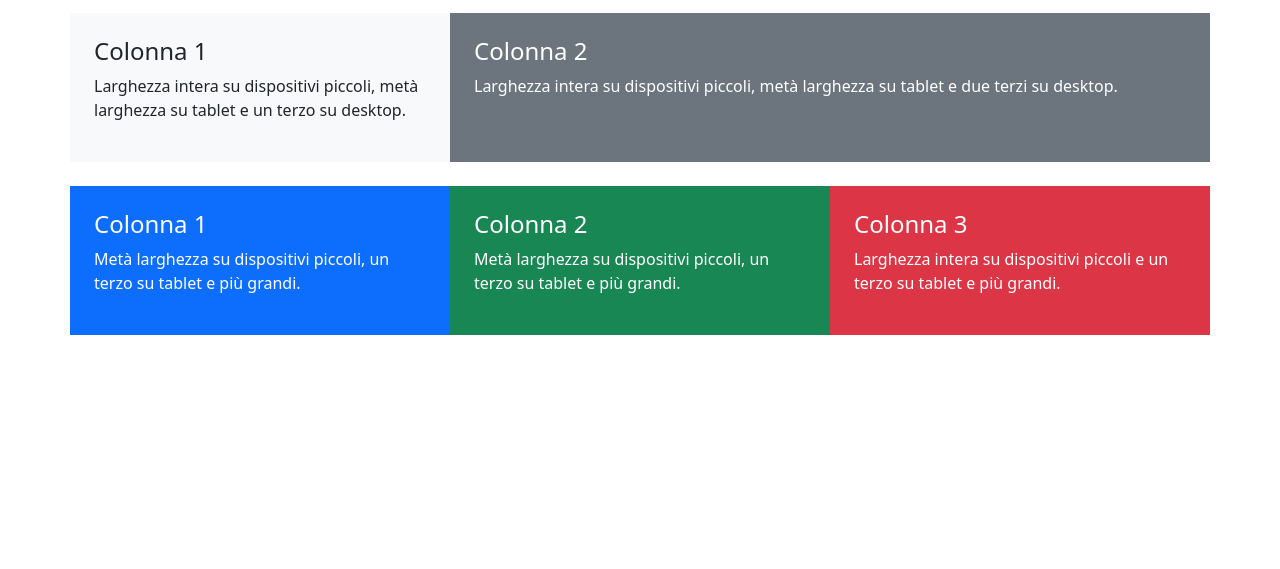
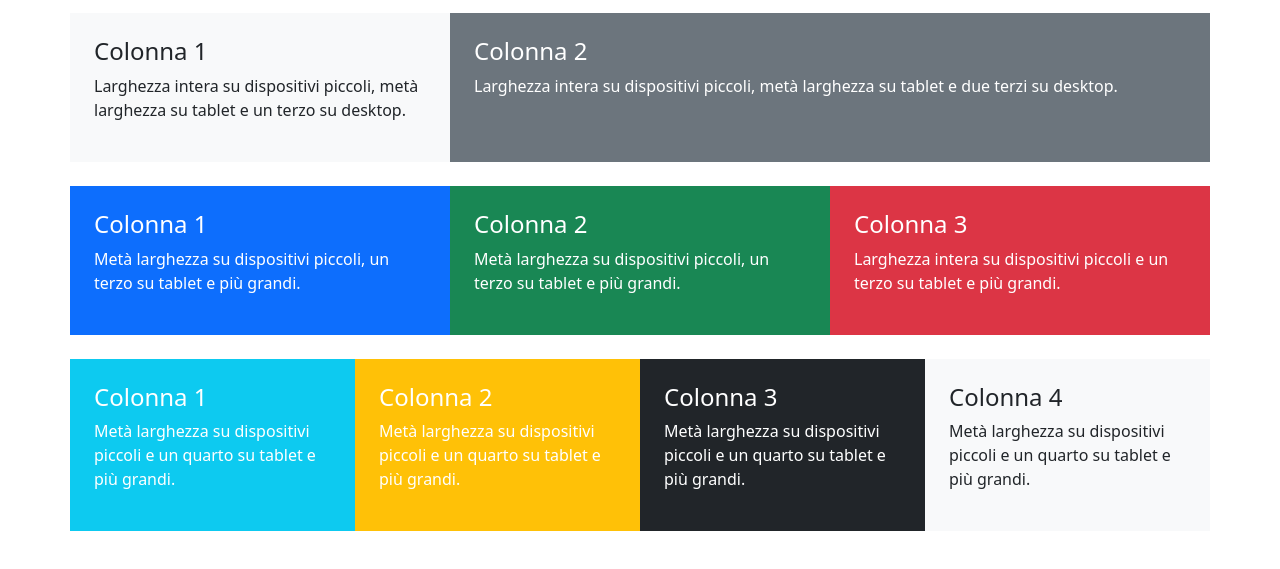
Before and after one commit to Simone-Fratini/htmlcss-bootstrap-layout, a plain HTML site: page index.html in a window 1280 px wide. Shown: the part 131-700 px from the top of the page. Drawn offline with nearby package versions, Linux system fonts and the light colour scheme.

Commit message:
aggiunte altre sezioni

```diff
--- a/index.html
+++ b/index.html
@@ -23,6 +23,7 @@
             </div>
         </div>
 
+
         <div class="row mb-4">
             <div class="col-6 col-sm-4 bg-primary text-white p-4">
                 <h4>Colonna 1</h4>
@@ -39,6 +40,24 @@
         </div>
 
 
+        <div class="row">
+            <div class="col-6 col-sm-3 bg-info text-white p-4">
+                <h4>Colonna 1</h4>
+                <p>Metà larghezza su dispositivi piccoli e un quarto su tablet e più grandi.</p>
+            </div>
+            <div class="col-6 col-sm-3 bg-warning text-white p-4">
+                <h4>Colonna 2</h4>
+                <p>Metà larghezza su dispositivi piccoli e un quarto su tablet e più grandi.</p>
+            </div>
+            <div class="col-6 col-sm-3 bg-dark text-white p-4">
+                <h4>Colonna 3</h4>
+                <p>Metà larghezza su dispositivi piccoli e un quarto su tablet e più grandi.</p>
+            </div>
+            <div class="col-6 col-sm-3 bg-light text-dark p-4">
+                <h4>Colonna 4</h4>
+                <p>Metà larghezza su dispositivi piccoli e un quarto su tablet e più grandi.</p>
+            </div>
+        </div>
     </div>
 
     <script src="https://cdn.jsdelivr.net/npm/bootstrap@5.3.3/dist/js/bootstrap.bundle.min.js" integrity="sha384-YvpcrYf0tY3lHB60NNkmXc5s9fDVZLESaAA55NDzOxhy9GkcIdslK1eN7N6jIeHz" crossorigin="anonymous"></script>
```
